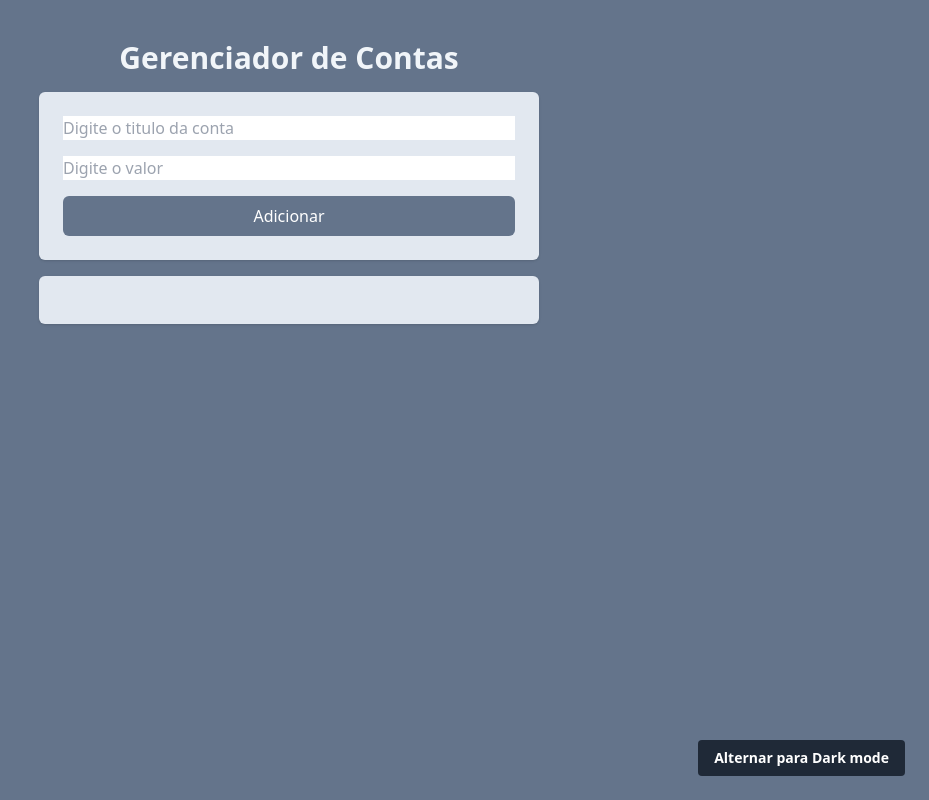
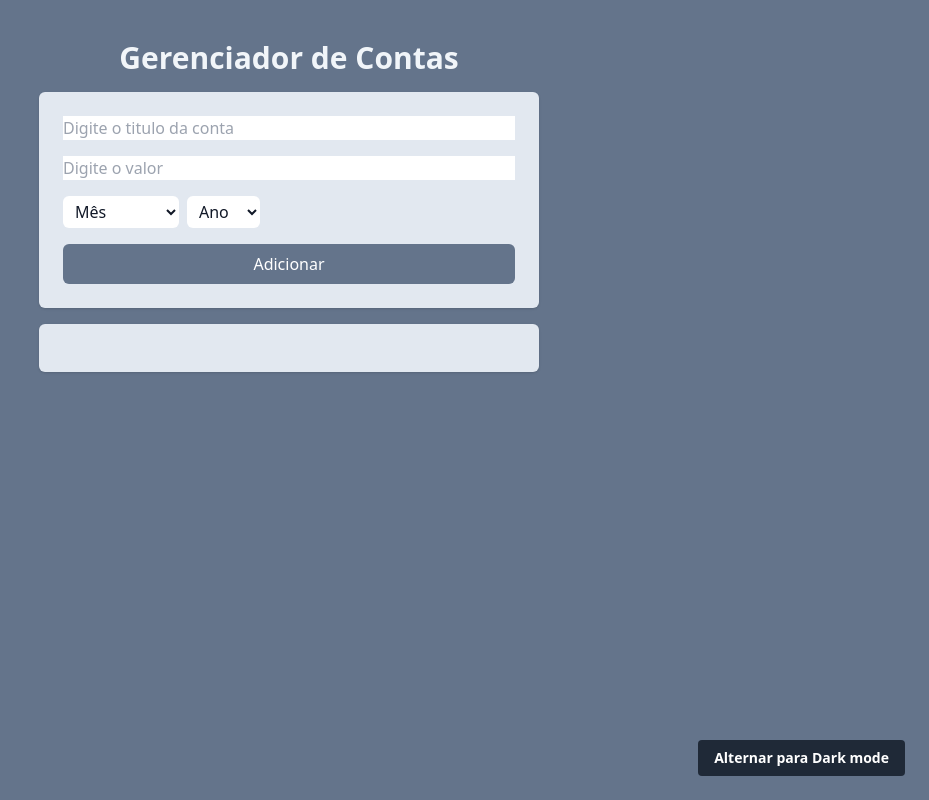
Before and after one commit to Eduardo-juricic/Gerenciador-de-Pagamentos, a React (Vite) app: page / in a window 1280 px wide. Shown: the whole page, without its empty margins (351-1280 px from the left). Built offline with nearby package versions, Linux system fonts and the light colour scheme.

Commit message:
Adicionando funcionalidade de adicionar uma data de vencimento a conta

```diff
--- a/src/App.jsx
+++ b/src/App.jsx
@@ -34,12 +34,13 @@ function App() {
     setTasks(newTasks);
   }
 
-  function onAddTaskSubmit(title, description) {
+  function onAddTaskSubmit(title, description, dueDate) {
     const newtask = {
       id: v4(),
       title,
       description,
       isCompleted: false,
+      dueDate: dueDate,
     };
     setTasks([...tasks, newtask]);
   }
--- a/src/components/AddTask.jsx
+++ b/src/components/AddTask.jsx
@@ -6,7 +6,27 @@ import { clsx } from "clsx";
 function AddTask({ onAddTaskSubmit }) {
   const [title, setTitle] = useState("");
   const [description, setDescription] = useState("");
+  const [month, setMonth] = useState("");
+  const [year, setYear] = useState("");
   const { darkMode } = useContext(ThemeContext); // Acesse o estado darkMode do contexto
+
+  const months = [
+    { value: "01", label: "Janeiro" },
+    { value: "02", label: "Fevereiro" },
+    { value: "03", label: "Março" },
+    { value: "04", label: "Abril" },
+    { value: "05", label: "Maio" },
+    { value: "06", label: "Junho" },
+    { value: "07", label: "Julho" },
+    { value: "08", label: "Agosto" },
+    { value: "09", label: "Setembro" },
+    { value: "10", label: "Outubro" },
+    { value: "11", label: "Novembro" },
+    { value: "12", label: "Dezembro" },
+  ];
+
+  const currentYear = new Date().getFullYear();
+  const years = Array.from({ length: 10 }, (_, index) => currentYear + index); // Próximos 10 anos
 
   return (
     <div
@@ -34,14 +54,60 @@ function AddTask({ onAddTaskSubmit }) {
           darkMode ? "bg-gray-700 text-white border-gray-600" : ""
         )}
       />
+
+      <div className="flex gap-2">
+        <select
+          value={month}
+          onChange={(e) => setMonth(e.target.value)}
+          className={clsx(
+            "px-2 py-1 rounded-md",
+            darkMode
+              ? "bg-gray-700 text-white border-gray-600"
+              : "bg-white text-gray-900 border-slate-300"
+          )}
+        >
+          <option value="" disabled>
+            Mês
+          </option>
+          {months.map((m) => (
+            <option key={m.value} value={m.value}>
+              {m.label}
+            </option>
+          ))}
+        </select>
+
+        <select
+          value={year}
+          onChange={(e) => setYear(e.target.value)}
+          className={clsx(
+            "px-2 py-1 rounded-md",
+            darkMode
+              ? "bg-gray-700 text-white border-gray-600"
+              : "bg-white text-gray-900 border-slate-300"
+          )}
+        >
+          <option value="" disabled>
+            Ano
+          </option>
+          {years.map((y) => (
+            <option key={y} value={y}>
+              {y}
+            </option>
+          ))}
+        </select>
+      </div>
+
       <button
         onClick={() => {
-          if (!title.trim() || !description.trim()) {
-            return alert("Preencha o titulo e descrição da tarefa.");
+          if (!title.trim() || !description.trim() || !month || !year) {
+            return alert("Preencha o titulo, valor e selecione o mês e ano.");
           }
-          onAddTaskSubmit(title, description);
+          const dueDate = `${year}-${month}-01`; // Formate a data como YYYY-MM-DD (o dia não é relevante aqui)
+          onAddTaskSubmit(title, description, dueDate); // Passe a data para a função de submit
           setTitle("");
           setDescription("");
+          setMonth("");
+          setYear("");
         }}
         className={clsx(
           "px-4 py-2 rounded-md font-medium",
--- a/src/components/Tasks.jsx
+++ b/src/components/Tasks.jsx
@@ -14,8 +14,16 @@ function Tasks({ tasks, onTaskClick, onDeleteTaskClick, onStartEdit }) {
     const query = new URLSearchParams();
     query.set("title", task.title);
     query.set("description", task.description);
+    query.set("dueDate", task.dueDate); // Passe a data para os detalhes
     navigate(`/task?${query.toString()}`);
   }
+
+  // Função auxiliar para formatar a data
+  const formatDate = (dateString) => {
+    if (!dateString) return "";
+    const [year, month] = dateString.split("-");
+    return `${month}/${year}`;
+  };
 
   return (
     <ul
@@ -29,12 +37,18 @@ function Tasks({ tasks, onTaskClick, onDeleteTaskClick, onStartEdit }) {
           <button
             onClick={() => onTaskClick(task.id)}
             className={clsx(
-              "text-left w-full p-2 rounded-md",
+              "text-left w-full p-2 rounded-md flex items-center", // Mantemos o flex e items-center
               darkMode ? "bg-gray-700 text-white" : "bg-slate-400 text-white",
-              task.isCompleted && "line-through"
+              task.isCompleted && "line-through",
+              "justify-between" // Adicionamos justify-between novamente
             )}
           >
-            {task.title}
+            <span>{task.title}</span>
+            {task.dueDate && (
+              <span className="text-sm opacity-70">
+                {formatDate(task.dueDate)}
+              </span>
+            )}
           </button>
           <Button
             onClick={() => onSeeDatailsClick(task)}
```
